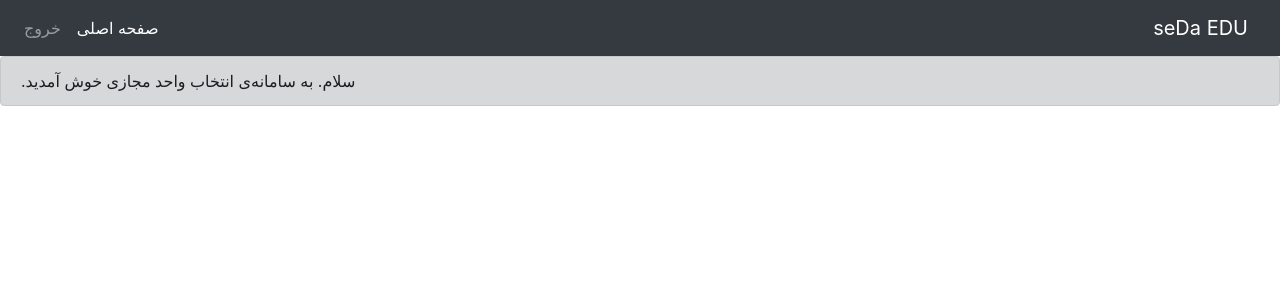
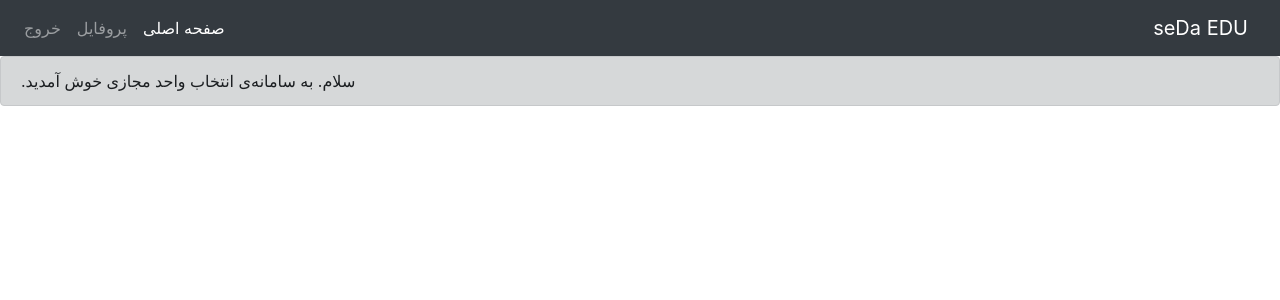
Before and after one commit to daniyalmarofi/webelopers, a Django app: page / in a window 1280 px wide. Shown: the top 300 px of the page. Run offline with Django 3.2, Linux system fonts and the light colour scheme; the visitor is signed in with stand-in values (Sample User, id 1); some libraries are stand-ins or nearby versions.

Commit message:
adding profile

```diff
--- a/webel/templates/base.html
+++ b/webel/templates/base.html
@@ -31,8 +31,13 @@
             {% if request.user.is_authenticated %}
 
                      <li class="nav-item">
+                    <a class="nav-link" href="/profile" id="profile">پروفایل</a>
+                </li>
+
+                <li class="nav-item">
                     <a class="nav-link" href="/logout" id="logout">خروج</a>
                 </li>
+
 
             {% else %}
 
@@ -58,14 +63,7 @@
 </div>
 
 
-
-
-
-
 {% block content %}{% endblock %}
-
-
-
 
 
 <!-- Optional JavaScript -->
```
Lines whose indentation alone changed are shown as unchanged.
